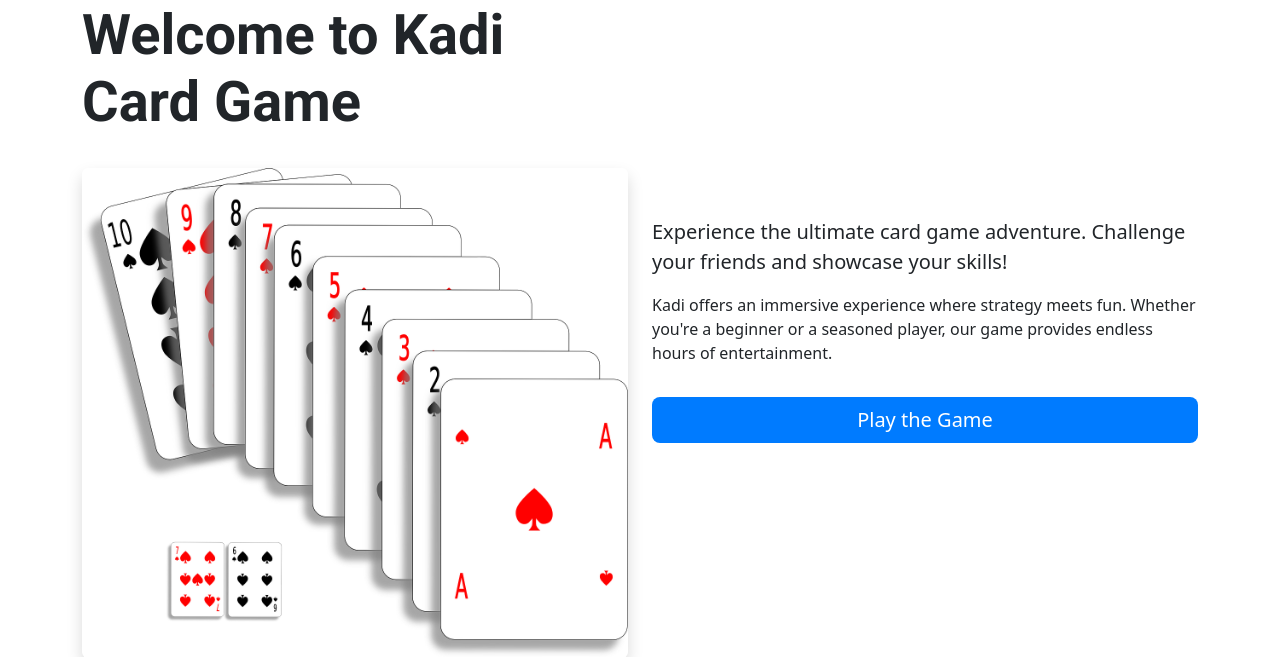
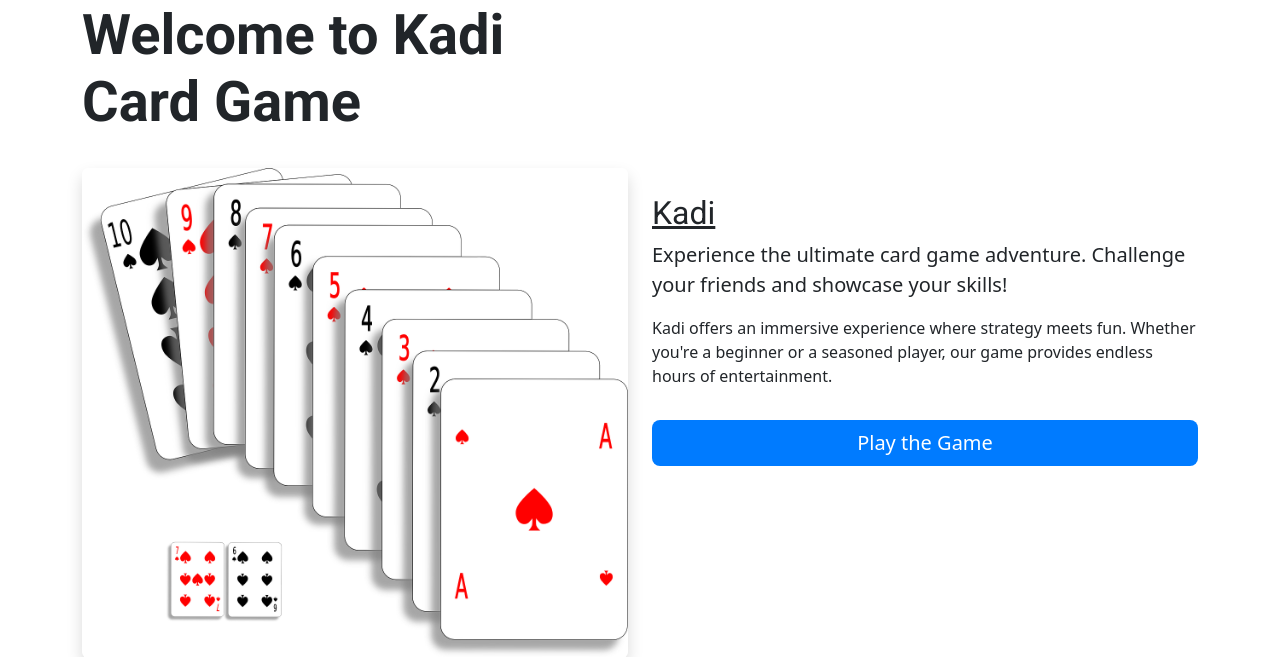
Before and after one commit to WangKal/kadi, a Flask app: page / in a window 1280 px wide. Shown: the part 185-842 px from the top of the page. Run offline with Flask 3, Linux system fonts and the light colour scheme; parts of the project's set-up code (start-up, migrations or seed data) failed here and were passed over.

Commit message:
Update index.html

```diff
--- a/web_flask/templates/index.html
+++ b/web_flask/templates/index.html
@@ -47,7 +47,7 @@
                 </div>
                 <!-- Right Column -->
                 <div class="col-md-6 d-flex flex-column justify-content-center" data-aos="fade-left">
-
+                    <h2><u>Kadi</u></h2>
                     <p class="lead">Experience the ultimate card game adventure. Challenge your friends and showcase your skills!</p>
 
                 <p>Kadi offers an immersive experience where strategy meets fun. Whether you're a beginner or a seasoned player, our game provides endless hours of entertainment.</p>
```
